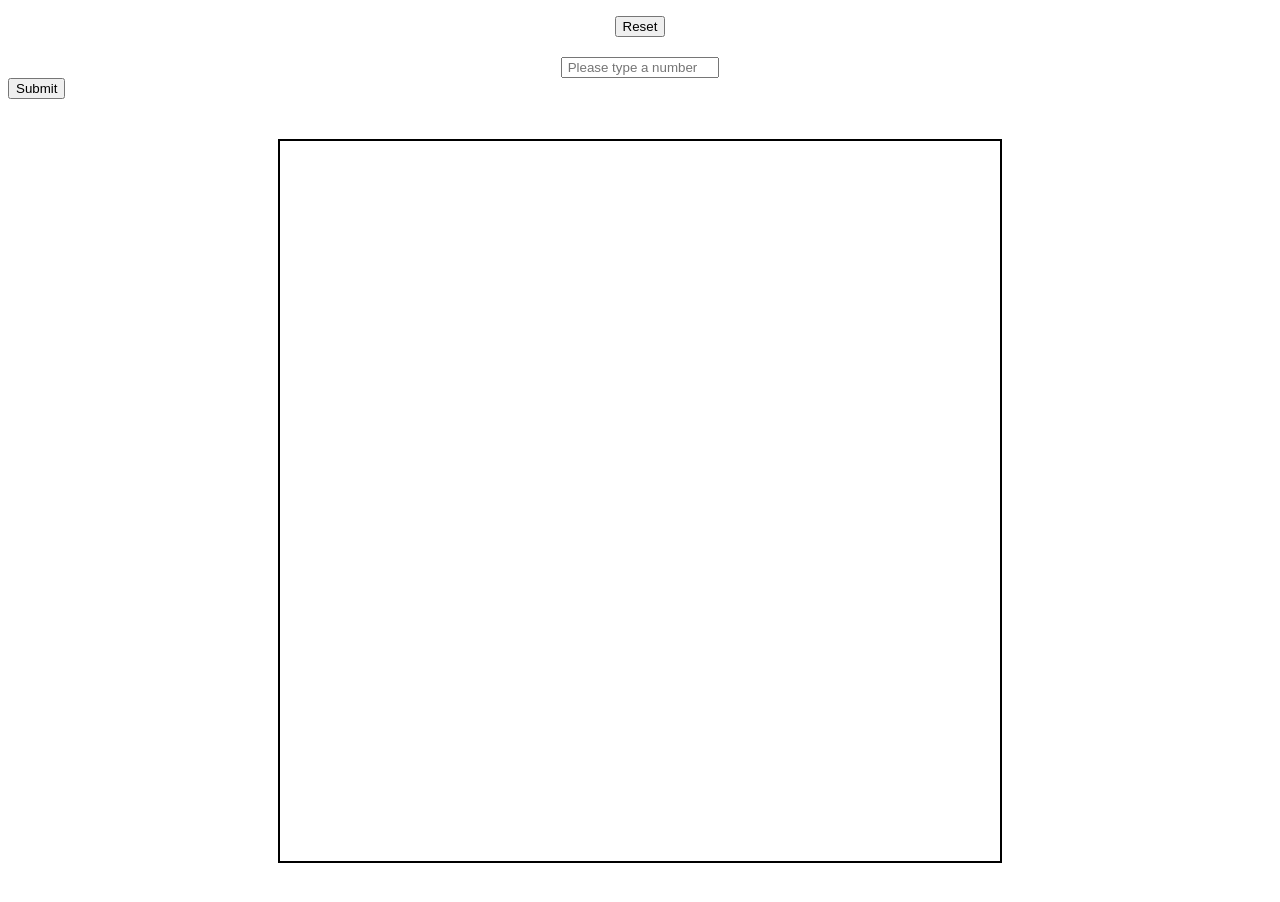
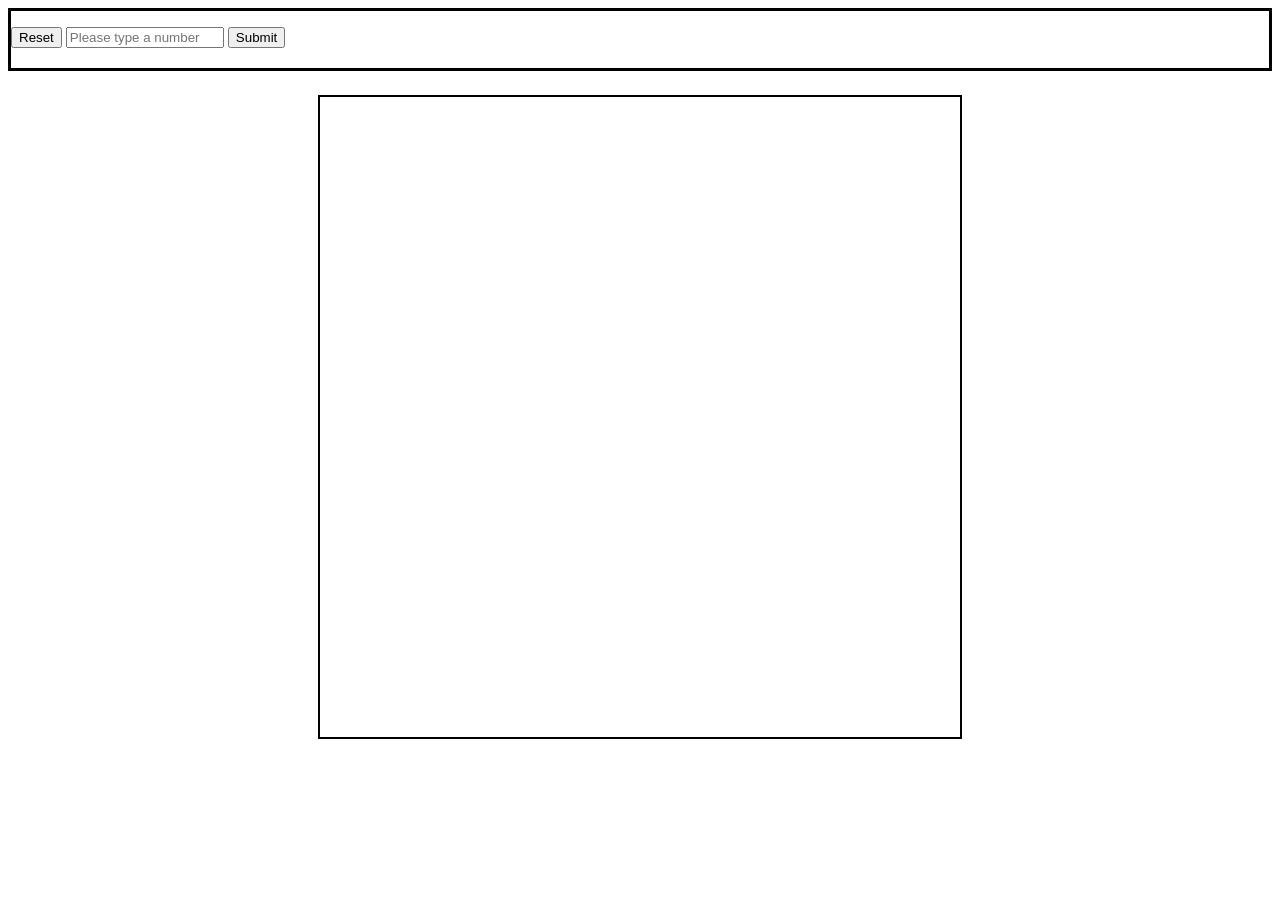
Before and after one commit to dgasp24/Etch-A-Sketch, a plain HTML site: page index.html in a window 1280 px wide. After the commit the page ends 800 px from the top, so only its background shows below. Drawn offline with Linux system fonts and the light colour scheme.

Commit message:
added div to user selections

```diff
--- a/javascript.js
+++ b/javascript.js
@@ -1,5 +1,6 @@
 const container = document.querySelector("#container");
 const userSelect = document.querySelector("#userSelection");
+const announcement = document.createElement("p");
 
 function getRandom(){
     let number = Math.floor(Math.random() * 256);
@@ -21,12 +22,13 @@ function grabValue(){
     }
 
     if(value < 16 || value > 100){
-        const announcement = document.createElement("p");
         announcement.textContent = "Invalid Input, please put a number between 16 and 100!";
         announcement.classList.add("error");
         userSelect.appendChild(announcement);
         return;
     }else{
+        announcement.textContent = `${value}x${value}`;
+        userSelect.appendChild(announcement);
         createGrid(value);
     }
 }
--- a/styles.css
+++ b/styles.css
@@ -1,13 +1,13 @@
 #container{
     display: flex;
     flex-flow: row wrap;
-    height: 720px;
-    width: 720px;
+    height: 80vh;
+    width: 80vh;
     border: solid 2px black;
     text-align: center;
     justify-content: center;
     margin: auto;
-    margin-top: 5vh;
+    margin-top: 3vh;
     margin-bottom: 5vh;
 }
 
@@ -23,7 +23,6 @@
 #reset{
     margin: auto;
     justify-content: center;
-    display: flex;
     margin-top: 2vh;
     margin-bottom: 20px;
 }
@@ -31,7 +30,10 @@
 #input{
     width: 150px;
     margin: auto;
-    justify-content: center;
-    display: flex;
-    text-align: center;
 }
+
+#userSelection{
+    border: solid;
+    display: block;
+    flex-direction: column;
+}
```
